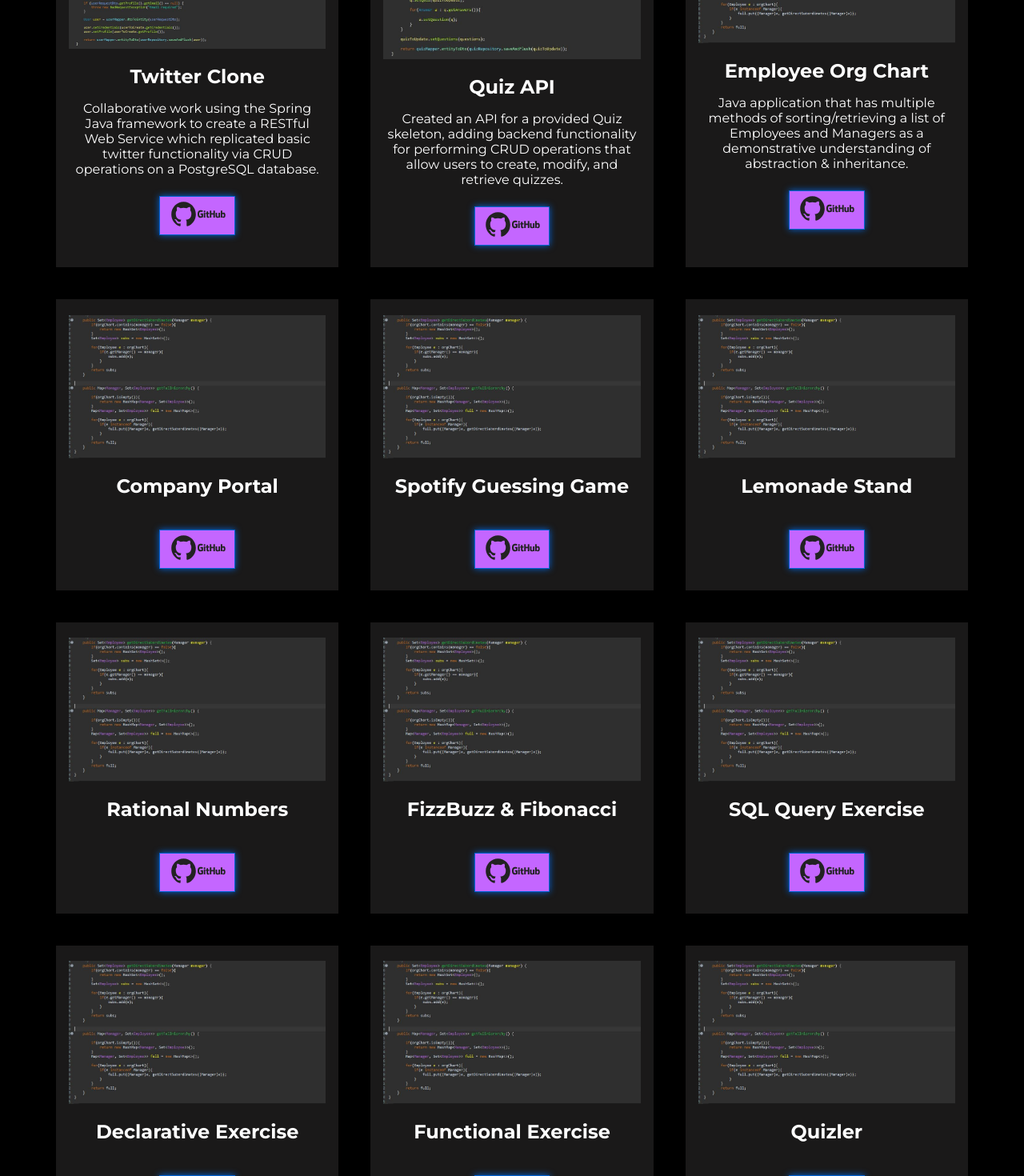
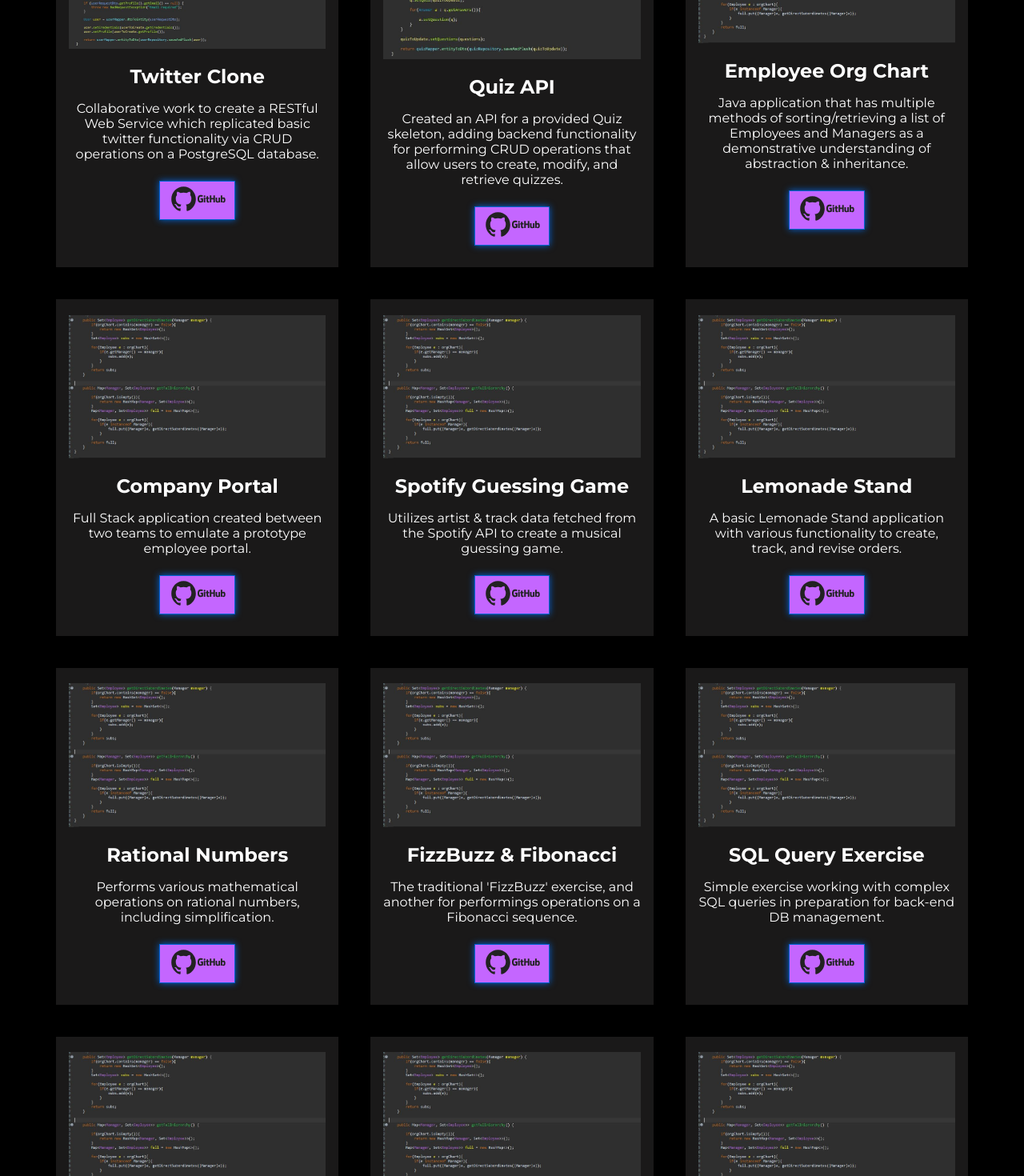
Before and after one commit to JLynnCode/jlynn-portfolio, a React (Create React App) app: page /projects in a window 1280 px wide. Shown: the part 760-2230 px from the top of the page at 80% size. Built offline with nearby package versions, Linux system fonts and the light colour scheme; the HTML template or start-up script is replaced by a standard one.

Commit message:
Added descriptions to newly populated Work Cards

```diff
--- a/src/components/WorkCardData.js
+++ b/src/components/WorkCardData.js
@@ -7,7 +7,7 @@
     {
         imgsrc: twitterimg,
         title: "Twitter Clone",
-        text: "Collaborative work using the Spring Java framework to create a RESTful Web Service which replicated basic twitter functionality via CRUD operations on a PostgreSQL database.",
+        text: "Collaborative work to create a RESTful Web Service which replicated basic twitter functionality via CRUD operations on a PostgreSQL database.",
         view: "https://github.com/JLynnCode/Spring-Twitter-Clone"
     },
     {
@@ -25,57 +25,57 @@
     {
         imgsrc: orgimg,
         title: "Company Portal",
-        text: "",
+        text: "Full Stack application created between two teams to emulate a prototype employee portal.",
         view: "https://github.com/JLynnCode/Company-Portal"
     },
     {
         imgsrc: orgimg,
         title: "Spotify Guessing Game",
-        text: "",
+        text: "Utilizes artist & track data fetched from the Spotify API to create a musical guessing game.",
         view: "https://github.com/JLynnCode/Spotify-Guessing-Game"
     },
     {
         imgsrc: orgimg,
         title: "Lemonade Stand",
-        text: "",
+        text: "A basic Lemonade Stand application with various functionality to create, track, and revise orders.",
         view: "https://github.com/JLynnCode/Spring-Lemonade-Stand"
     },
     {
         imgsrc: orgimg,
         title: "Rational Numbers",
-        text: "",
+        text: "Performs various mathematical operations on rational numbers, including simplification.",
         view: "https://github.com/JLynnCode/Rationals"
     },
         {
         imgsrc: orgimg,
         title: "FizzBuzz & Fibonacci",
-        text: "",
+        text: "The traditional 'FizzBuzz' exercise, and another for performings operations on a Fibonacci sequence.",
         view: "https://github.com/JLynnCode/Fibonacci-FizzBuzz"
     },
         {
         imgsrc: orgimg,
         title: "SQL Query Exercise",
-        text: "",
+        text: "Simple exercise working with complex SQL queries in preparation for back-end DB management.",
         view: "https://github.com/JLynnCode/SQL-Query-Exercise"
     },
     {
         imgsrc: orgimg,
         title: "Declarative Exercise",
-        text: "",
+        text: "Exercise to demonstrate a 'Declarative Programming' design pattern.",
         view: "https://github.com/JLynnCode/Declarative-Style-Demo"
     },
     {
         imgsrc: orgimg,
         title: "Functional Exercise",
-        text: "",
+        text: "Exercise to demonstrate a 'Functional Programming' design pattern.",
         view: "https://github.com/JLynnCode/Declarative-Style-Demo"
     },
     {
         imgsrc: orgimg,
         title: "Quizler",
-        text: "",
+        text: "Created a custom library for a provided CLI, allowing user to create & take quizzes.",
         view: "https://github.com/JLynnCode/Quizler"
-    },
+    }
 ]
 
 export default projectCardData;
```
